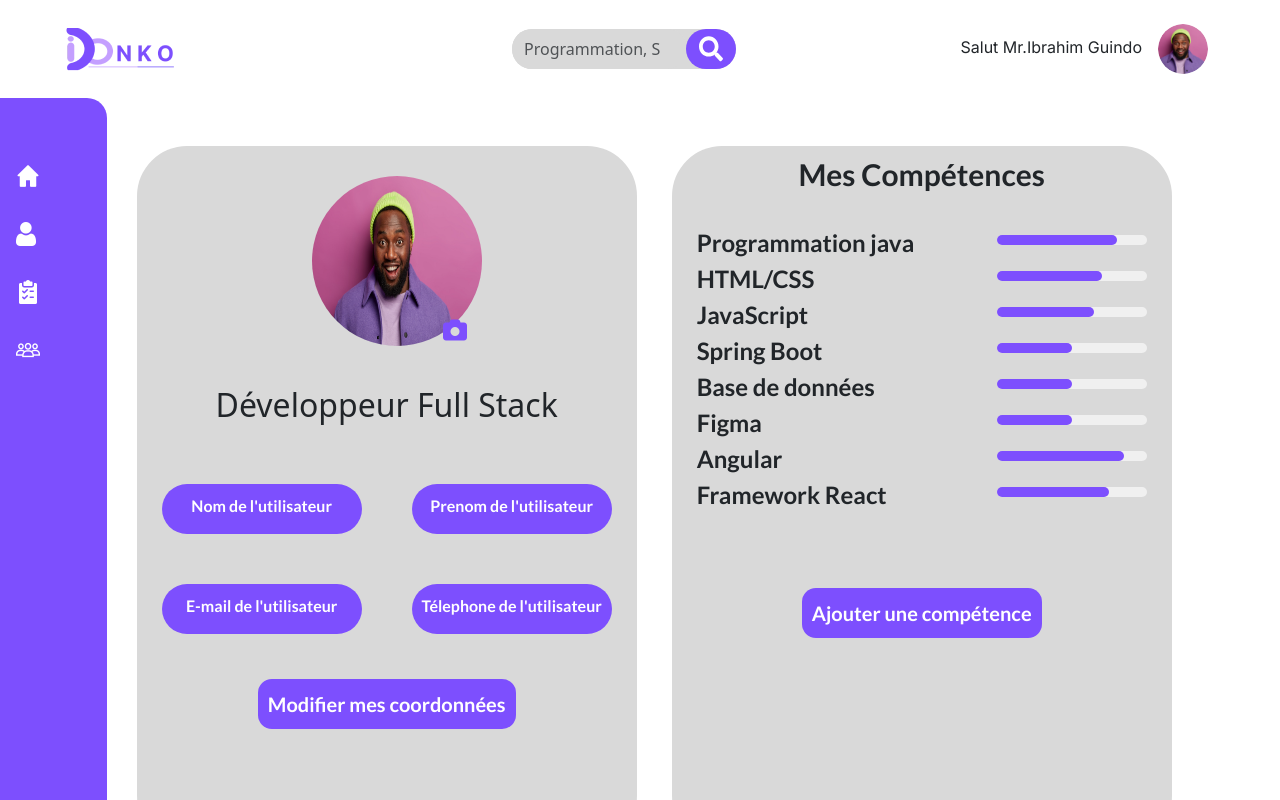
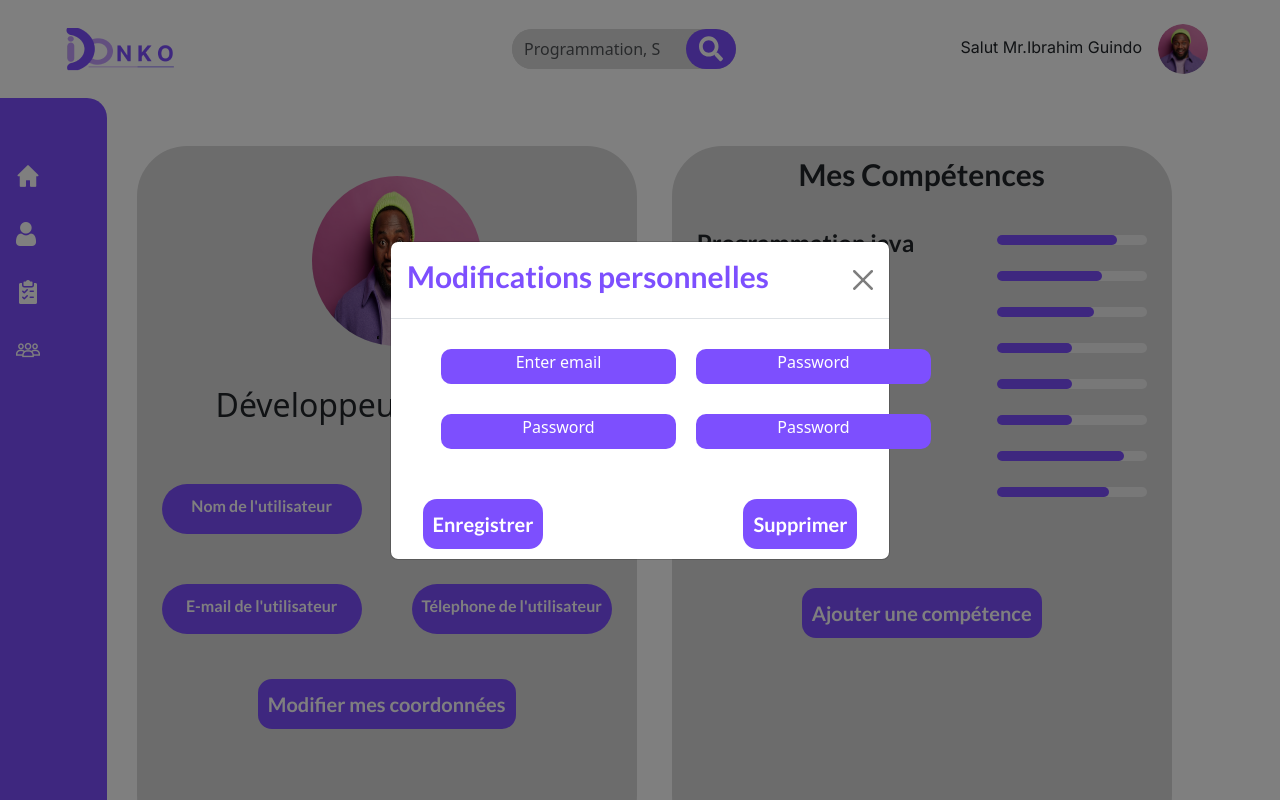
Before and after one commit to blonkon/Gestion_de_competences, an Angular app in the folder idonko/: page /profile in a window 1280 px wide. Both pictures are taken after a click on the button "Modifier mes coordonnées". Shown: the top 800 px of the page. Built offline with nearby package versions, Linux system fonts and the light colour scheme.

Commit message:
tache accomplie

```diff
--- a/idonko/src/app/app-routing.module.ts
+++ b/idonko/src/app/app-routing.module.ts
@@ -3,12 +3,14 @@ import { RouterModule, Routes } from '@angular/router';
 import { AccueilComponent } from './accueil/accueil.component';
 import { AutresComponent } from './autres/autres.component';
 import { UserProfileComponent } from './user-profile/user-profile.component';
+import { PopAjoutCompComponent } from './pop-ajout-comp/pop-ajout-comp.component';
 
 const routes: Routes = [
 {path : "accueil",component : AccueilComponent},
 {path : "",component : AccueilComponent},
 {path : "autres", component : AutresComponent},
 {path : "profile", component: UserProfileComponent },
+{path:"pop-up", component: PopAjoutCompComponent}
 ];
 
 @NgModule({
--- a/idonko/src/app/pop-ajout-comp/pop-ajout-comp.component.scss
+++ b/idonko/src/app/pop-ajout-comp/pop-ajout-comp.component.scss
@@ -1,5 +1,87 @@
-.contenair{
-    display: flex;
-    flex-direction: column;
-    justify-content: flex-start;
-}
+/* Add animation (Chrome, Safari, Opera) */
+@-webkit-keyframes example {
+    from {top:-100px;opacity: 0;}
+    to {top:0px;opacity:1;}
+  }
+
+  /* Add animation (Standard syntax) */
+  @keyframes example {
+    from {top:-100px;opacity: 0;}
+    to {top:0px;opacity:1;}
+  }
+
+  /* The modal's background */
+  .modal {
+    display: none;
+    position: fixed;
+    left: 0;
+    top: 0;
+    width: 100%;
+    height: 100%;
+    overflow: auto;
+    background-color: rgb(0, 0, 0);
+    background-color: rgba(0, 0, 0, 0.4);
+  }
+
+  /* Display the modal when targeted */
+  .modal:target {
+    display: table;
+    position: absolute;
+  }
+
+  /* The modal box */
+  .modal-dialog {
+    display: table-cell;
+    vertical-align: middle;
+  }
+
+  /* The modal's content */
+  .modal-dialog .modal-content {
+    margin: auto;
+    background-color: #f3f3f3;
+    position: relative;
+    padding: 0;
+    outline: 0;
+    border: 1px #777 solid;
+    text-align: justify;
+    width: 80%;
+    box-shadow: 0 4px 8px 0 rgba(0, 0, 0, 0.2), 0 6px 20px 0 rgba(0, 0, 0, 0.19);
+
+    /* Add animation */
+    -webkit-animation-name: example; /* Chrome, Safari, Opera */
+    -webkit-animation-duration: 0.5s; /* Chrome, Safari, Opera */
+    animation-name: example;
+    animation-duration: 0.5s;
+  }
+
+  /* The button used to close the modal */
+  .closebtn {
+    text-decoration: none;
+    float: right;
+    font-size: 35px;
+    font-weight: bold;
+    color: #fff;
+  }
+
+  .closebtn:hover,
+  .closebtn:focus {
+    color: #000;
+    text-decoration: none;
+    cursor: pointer;
+  }
+
+  .container {
+    padding: 2px 16px;
+  }
+
+  header {
+    background-color: #5cb85c;
+    font-size: 25px;
+    color: white;
+  }
+
+  footer {
+    background-color: #5cb85c;
+    font-size: 20px;
+    color: white;
+  }
--- a/idonko/src/app/pop-ajout-comp/pop-ajout-comp.component.ts
+++ b/idonko/src/app/pop-ajout-comp/pop-ajout-comp.component.ts
@@ -1,4 +1,5 @@
 import { Component, OnInit } from '@angular/core';
+import { MatDialog } from '@angular/material/dialog';
 
 @Component({
   selector: 'app-pop-ajout-comp',
@@ -6,5 +7,4 @@ import { Component, OnInit } from '@angular/core';
   styleUrls: ['./pop-ajout-comp.component.scss']
 })
 export class PopAjoutCompComponent {
-
 }
--- a/idonko/src/app/user-profile/user-profile.component.html
+++ b/idonko/src/app/user-profile/user-profile.component.html
@@ -1,5 +1,4 @@
-
-
+<!-- Conteneur principal -->
 <div class="principal">
     <div class="container1">
         <div class="Profile">
@@ -30,11 +29,12 @@
                       </div>
                 </div>
                 <div class="row3">
-                    <button type="submit">Modifier mes coordonnées</button>
+                    <button class="bouton_modif"data-bs-toggle="modal" data-bs-target="#exampleModal2" type="submit">Modifier mes coordonnées</button>
                 </div>
 
         </div>
     </div>
+
 
 <div class="container2">
         <div class="skills">
@@ -53,6 +53,8 @@
                 <li>Framework React</li>
              </ul>
         </div>
+
+
         <div class="list-progres">
           <div class="barre-progress">
             <div class="progress" style="width: 80%;"></div>
@@ -82,41 +84,75 @@
       </div>
 
         <div class="ajout">
-            <button type="submit" (click)="onclickpopup()">Ajouter une compétence</button>
+          <button class="bouton_ajout" data-bs-toggle="modal" data-bs-target="#exampleModal">Ajouter une compétence</button>
+        </div>
+    </div>
 </div>
 
-       <div class="popup" [style]="diss">
+<!-- Modal Pour l'ajout de compétenance -->
+<div class="modal fade" id="exampleModal" tabindex="-1" aria-labelledby="exampleModalLabel" aria-hidden="true">
+  <div class="modal-dialog modal-dialog-centered">
+    <div class="modal-content">
+      <div class="modal-header">
+        <h5 class="modal-title text costum text align" id="exampleModalLabel">AJOUTER UNE COMPETENCE</h5>
+        <button type="button" class="btn-close" data-bs-dismiss="modal" aria-label="Close"></button>
+      </div>
+      <div class="modal-body">
+        <form class="was-validated">
+          <div class="mb-3 mt-3">
+            <input type="text" class="form-control" id="uname" placeholder="Entrer votre compétence" name="uname" required>
+            <div class="valid-feedback">Valid.</div>
+            <div class="invalid-feedback">Veuillez remplir le champ.</div>
+          </div>
           <div class="mb-3">
-            <div class="form-container">
-              <h2>Ajouter une Compétence</h2>
-              <form id="skill-form">
-                <div class="form-group">
-                  <label for="nom">Nom de la compétence:</label>
-                  <input type="text" id="nom" name="nom" required>
+            <select class="form-select mt-3">
+              <option disabled selected value="">Veuillez choisir votre niveau</option>
+              <option>Niveau débutant</option>
+              <option>Niveau Intermédiare</option>
+              <option>Niveau Senior</option>
+              <option>Niveau Lead</option>
+            </select>
+            <div class="valid-feedback">Valid.</div>
+            <div class="invalid-feedback">Veuillez remplir le champ</div>
           </div>
-                <div class="form-group">
-                  <label for="niveau">Niveau:</label>
-                  <select id="niveau" name="niveau" required>
-                    <option value="débutant">Débutant</option>
-                    <option value="intermédiaire">Intermédiaire</option>
-                    <option value="avancé">Avancé</option>
-                  </select>
+          <button class="btnsave"  type="submit">Enregistrer</button>
+          <button class="btncancel" data-bs-dismiss="modal"type="submit">Annuler</button>
+        </form>
     </div>
-                <div class="form-group">
-                  <label for="objectif">Objectif:</label>
-                  <input type="text" id="objectif" name="objectif" required>
+    </div>
+  </div>
 </div>
 
-                <div class="btn">
-                  <button type="submit" class="btn btnqs btn1" (click)="onclickpopup()">Enregistrer</button>
-                  <button type="submit" class="btn btnqs btb2" (click)="onclickpopup()">Annuler</button>
+<!-- Modal la modifiaction des données personnelles -->
+<div class="modal fade" id="exampleModal2" tabindex="-1" aria-labelledby="exampleModalLabel" aria-hidden="true">
+  <div class="modal-dialog modal-dialog-centered">
+    <div class="modal-content">
+      <div class="modal-header">
+        <h5 class="th5">Modifications personnelles</h5>
+        <button type="button" class="btn-close" data-bs-dismiss="modal" aria-label="Close"></button>
+      </div>
+      <div>
+        <form>
+          <div class="d-flex">
+            <div class="flex1">
+              <input type="email" placeholder="Enter email">
+              <input type="password" placeholder="Password">
+            </div>
+          </div>
+
+          <div class="d-flex">
+            <div class="flex2">
+              <input type="password" placeholder="Password">
+              <input type="password" placeholder="Password">
+            </div>
+          </div>
+          <div class="bb">
+            <button type="button" class="save">Enregistrer</button>
+            <button type="button" class="delete">Supprimer</button>
           </div>
 
         </form>
       </div>
-
-       </div>
-
-
     </div>
   </div>
+</div>
--- a/idonko/src/app/user-profile/user-profile.component.scss
+++ b/idonko/src/app/user-profile/user-profile.component.scss
@@ -97,11 +97,26 @@ p{
     button{
         border-radius: 14px;
         padding: 10px;
-        background-color: #7d4ffe;
+        // background-color: #7d4ffe;
         border: none;
         color: white;
         font-family: 'Lato';
         font-size: 20px;
+}
+
+.bouton_ajout{
+    background-color: #7d4ffe;
+}
+.bouton_modif{
+    background-color: #7d4ffe;
+
+}
+.btnsave{
+    background-color: #7d4ffe;
+}
+.btncancel{
+    background-color:#7d4ffe;
+    margin-left: 250px;
 }
 
 // Conteneur de droite
@@ -172,75 +187,76 @@ border-radius: 50px;
     color: #fff;
 }
 
-.popup{
-    position: fixed;
-    width: 100%;
-    top: 0;
-    left: 0;
-    height: 100vh;
-    z-index: 1;
-    background-color: rgba(148, 148, 148, 0.779);
+
+//Pop-up
+.modal-body{
+    display: flex;
+    flex-direction: column;
+    justify-content: center;
 }
-.popup > form{
-    display:flex;
+label{
+    display: flex;
+    flex-direction: row;
+    font-family: 'lato';
+    font-weight: bold;
+}
+.d-flex{
+    display: flex;
     flex-direction: column;
-    margin-top: 20vh;
-    margin-left:35%;
-    width: 30%;
-    padding: 4%;
-    background-color: #d9D9D9;
-    border-radius: 20px;
+    justify-content: center;
+    margin-left: 50px;
+    margin-top: 30px;
+}
+.flex1 {
+    display: flex;
+    gap: 20px;
+    border-radius: 25px;
 }
 
-.btnqs:hover{
-    background-color: #9d9a9a;
-    box-shadow: 0px 0px 5px rgba(0, 0, 0, 0.695);
+.flex2 {
+    display: flex;
+    gap: 20px;
 }
-//Formulaire ajouter compétence
-.form-container{
- width: auto;
+
+.bb{
+    display: flex;
+    justify-content:center;
+    margin-top: 50px;
+    border: none;
+}
+.bb .save{
+    margin-right: 200px;
+    background-color: #7d4ffe;
+    color: #fff;
+    margin-bottom: 10px;
+}
+.bb .delete{
+    background-color: #7d4ffe;
+    color: #fff;
+    margin-bottom: 10px;
+}
+
+input{
+    border-radius: 10px;
+    padding-bottom: 10px;
+    border: none;
+    background-color: #7d4ffe;
+    color: #fff;
+    gap: 1;
+}
+select{
+    background-color: #7d4ffe;
+    color: #fff;
+    text-align: center;
+}
+input::placeholder{
+    text-align: center;
+    color: #fff;
 
 }
-
-.form-container h2{
-    text-align: center;
+h5{
+    color: #7d4ffe;
     font-family: 'Lato';
     font-weight: bold;
-    margin-top: 10px;
-    color: #fff;
+    font-size: 30px;
 }
-
-.form-group{
-    display: flex;
-    flex-direction: column;
-    margin-left: 500px;
-    margin-right: 500px;
-    border-radius: 25px;
-    gap: 1;
-
-}
-
-.form-group label{
-    color:#fff;
-    font-family: 'Lato';
-    font-weight: bold;
-    font-size: 15px;
-}
-input{
-    border-radius: 10px;
-    background-color: #7d4ffe;
-    border: none;
-}
-select{
-    border-radius: 10px;
-    background-color: #7d4ffe;
-    color: #fff;
-}
-
-.btn{
-  display: flex;
-  flex-direction: row;
-  justify-content: center;
-  margin-left: 20px;
-  margin-right: 20px;
-}
--- a/idonko/src/app/user-profile/user-profile.component.ts
+++ b/idonko/src/app/user-profile/user-profile.component.ts
@@ -1,6 +1,7 @@
-import { Component } from '@angular/core';
+import { Component, Input, OnInit } from '@angular/core';
 import{MatDialog} from '@angular/material/dialog';
 import {PopAjoutCompComponent} from '../pop-ajout-comp/pop-ajout-comp.component';
+import { user } from '../models/user';
 
 
 @Component({
@@ -8,21 +9,5 @@ import {PopAjoutCompComponent} from '../pop-ajout-comp/pop-ajout-comp.component'
   templateUrl: './user-profile.component.html',
   styleUrls: ['./user-profile.component.scss']
 })
-export class UserProfileComponent {
-  constructor(private matDialog:MatDialog){}
-  openAdd(){
-    this.matDialog.open(PopAjoutCompComponent);
-  }
-  diss : string = 'display: none;'
-  state : boolean = false;
-  onclickpopup(){
-    if (this.state===false) {
-      this.diss = 'display: block;';
-      this.state=true;
-    }else{
-      this.diss = 'display: none;';
-      this.state=false;
-    }
-
-  }
+export class UserProfileComponent{
 }
```
Also changed, not shown: idonko/src/app/pop-ajout-comp/pop-ajout-comp.component.html (+15 -29 lines). Lines whose indentation alone changed are shown as unchanged.
